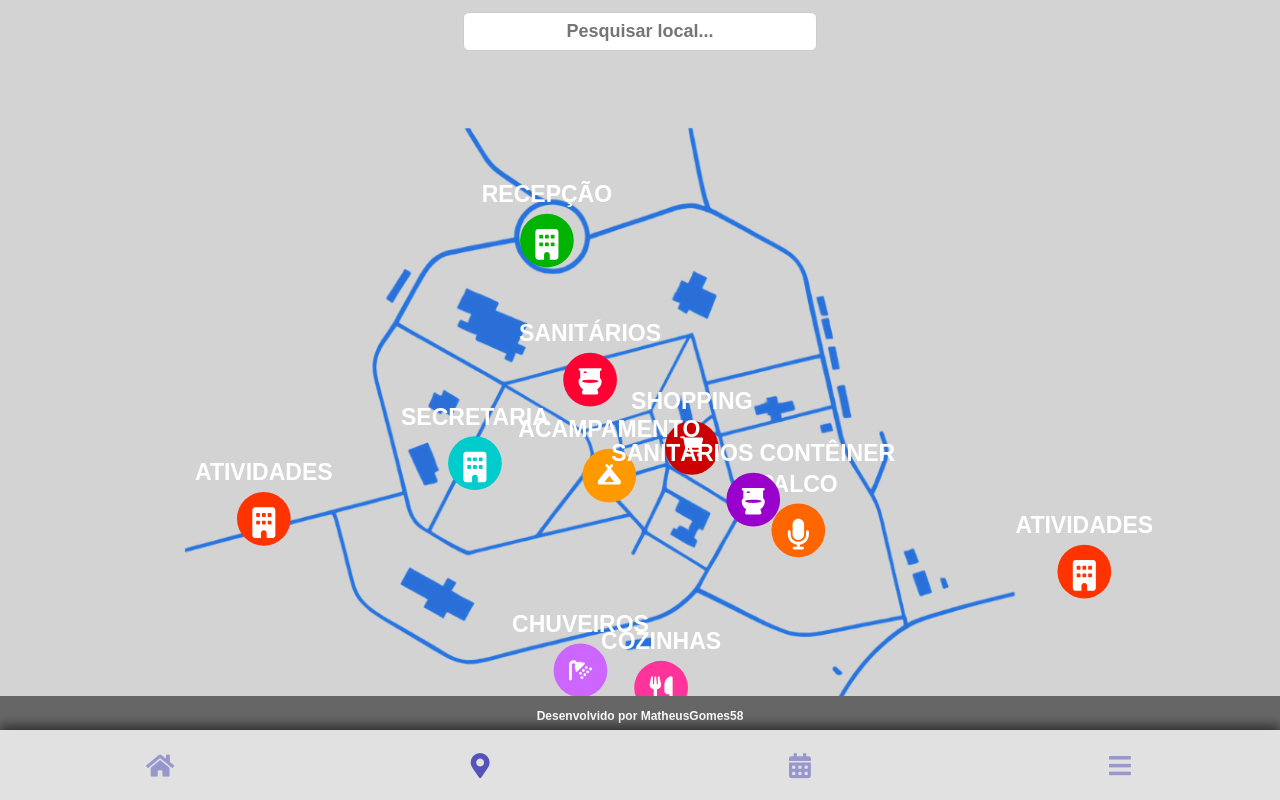
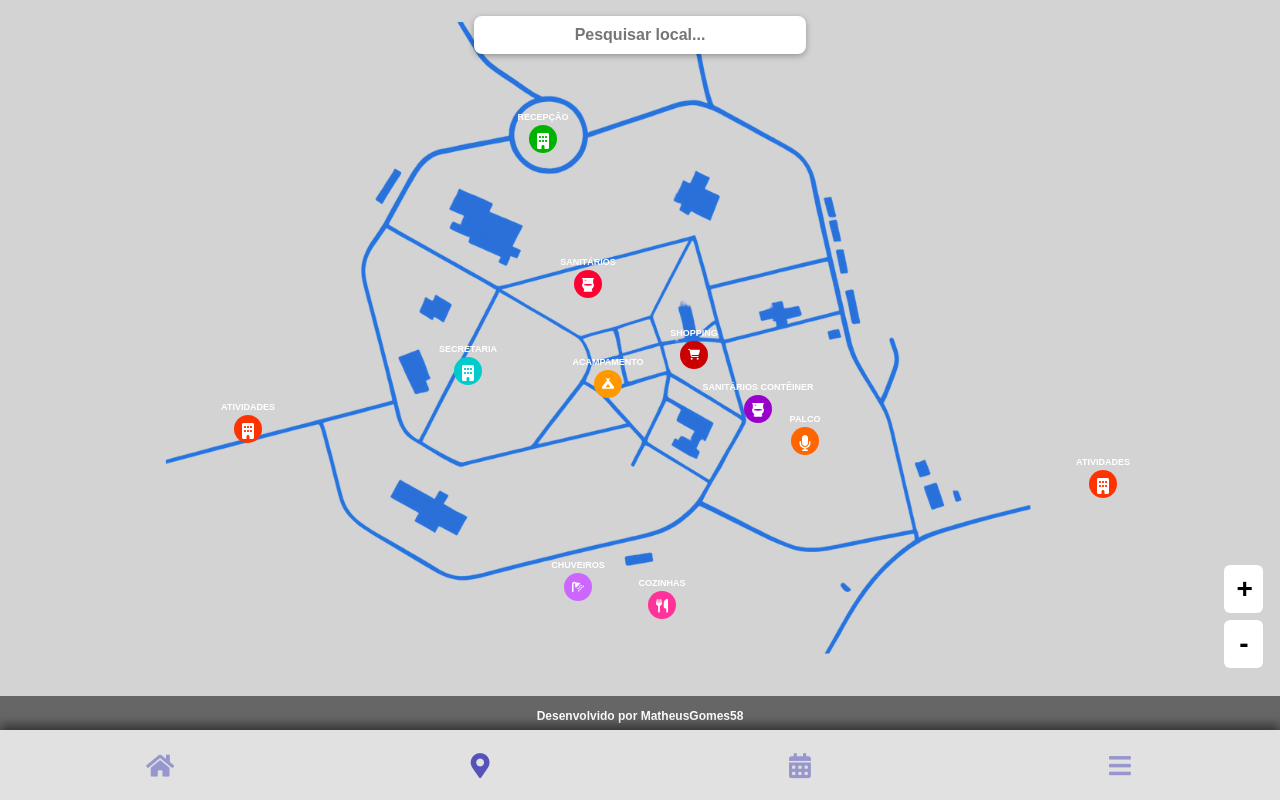
Before and after one commit to MatheusGomes58/AppCamporiAPaC, a React (Create React App) app: page /map in a window 1280 px wide. Built offline with nearby package versions, Linux system fonts and the light colour scheme.

Commit message:
mapa corrigido

```diff
--- a/src/css/mapPage.css
+++ b/src/css/mapPage.css
@@ -1,27 +1,94 @@
 .mapa-container {
   position: relative;
+  width: 100%;
+  height: 100vh;
+  overflow: hidden;
+}
+
+.mapa-zoom-wrapper {
   width: 100vw;
-  height: 100vh;
+  height: calc(87vh - 20px); /* Ajuste conforme altura da search-bar */
+  overflow: auto;
   display: flex;
-  flex-direction: column;
+  justify-content: center;
   align-items: center;
+
+  /* Scrollbar para navegadores baseados em WebKit */
+  scrollbar-width: thin;              /* Firefox */
+  scrollbar-color: #888 transparent;  /* Firefox */
+}
+
+/* WebKit (Chrome, Edge, Brave, etc.) */
+.mapa-zoom-wrapper::-webkit-scrollbar {
+  width: 10px;
+  height: 10px;
+}
+
+.mapa-zoom-wrapper::-webkit-scrollbar-track {
+  background: transparent;
+}
+
+.mapa-zoom-wrapper::-webkit-scrollbar-thumb {
+  background-color: #888;       /* Cor do thumb */
+  border-radius: 10px;          /* Bordas arredondadas */
+  border: 2px solid transparent;
+  background-clip: content-box;
+  transition: background-color 0.3s;
+}
+
+.mapa-zoom-wrapper::-webkit-scrollbar-thumb:hover {
+  background-color: #555;       /* Cor ao passar o mouse */
+}
+
+
+.mapa-inner {
+  width: 1024px;
+  height: 768px;
+  transform-origin: top left;
+  transition: transform 0.2s ease;
+}
+
+.mapa-svg {
+  width: 100%;
+  height: 100%;
+  display: block;
 }
 
 .search-bar {
-  margin: 12px 0;
-  padding: 8px 16px;
-  font-size: 18px;
-  width: 320px;
-  border-radius: 6px;
-  border: 1px solid #ccc;
+  position: absolute;
+  top: 16px;
+  left: 50%;
+  transform: translateX(-50%);
+  z-index: 10;
+  padding: 10px 16px;
+  font-size: 16px;
+  border-radius: 8px;
+  border: none;
+  outline: none;
+  width: 300px;
+  max-width: 90%;
+  box-shadow: 0 2px 6px rgba(0, 0, 0, 0.3);
+}
+
+@media (max-width: 600px) {
+  .search-bar {
+    font-size: 14px;
+    padding: 8px 12px;
+    width: 90%;
+  }
+}
+.mapa-container {
+  position: relative;
+  width: 100%;
+  height: 100vh;
+  overflow: hidden;
 }
 
 .mapa-svg {
-  flex-grow: 1;
-  width: 100%;
-  height: 100%;
-  user-select: none;
+  display: block;
+  background-color: transparent;
 }
+
 
 .mapa-ponto circle {
   transition: r 0.2s ease, filter 0.2s ease;
@@ -41,3 +108,40 @@
   pointer-events: none;
   user-select: none;
 }
+
+.search-bar {
+  position: absolute;
+  top: 16px;
+  left: 50%;
+  transform: translateX(-50%);
+  z-index: 10;
+  padding: 10px 16px;
+  font-size: 16px;
+  border-radius: 8px;
+  border: none;
+  outline: none;
+  width: 300px;
+  box-shadow: 0 2px 6px rgba(0, 0, 0, 0.3);
+}
+
+
+.zoom-controls {
+  position: absolute;
+  bottom: 126px;
+  right: 16px;
+  z-index: 10;
+  display: flex;
+  flex-direction: column;
+}
+
+
+.zoom-controls button {
+  color: black;
+  font-size: 28px;
+  padding: 8px 12px;
+  border: none;
+  border-radius: 6px;
+  margin-bottom: 6px;
+  cursor: pointer;
+  transition: background-color 0.2s;
+}
--- a/src/data/mapData.json
+++ b/src/data/mapData.json
@@ -1,13 +1,13 @@
 [
-  { "id": "recepcao", "nome": "RECEPÇÃO", "x": 415, "y": 185, "cor": "#00b300", "icon": "building" },
-  { "id": "shopping", "nome": "SHOPPING", "x": 566, "y": 401, "cor": "#cc0000", "icon": "shopping-cart" },
-  { "id": "palco", "nome": "PALCO", "x": 677, "y": 487, "cor": "#ff6600", "icon": "microphone" },
-  { "id": "cozinhas", "nome": "COZINHAS", "x": 534, "y": 651, "cor": "#ff3399", "icon": "utensils" },
-  { "id": "chuveiros", "nome": "CHUVEIROS", "x": 450, "y": 633, "cor": "#cc66ff", "icon": "shower" },
-  { "id": "secretaria", "nome": "SECRETARIA", "x": 340, "y": 417, "cor": "#00cccc", "icon": "file-alt" },
-  { "id": "atividades_oeste", "nome": "ATIVIDADES", "x": 120, "y": 475, "cor": "#ff3300", "icon": "dumbbell" },
-  { "id": "atividades_leste", "nome": "ATIVIDADES", "x": 975, "y": 530, "cor": "#ff3300", "icon": "dumbbell" },
-  { "id": "acampamento_centro", "nome": "ACAMPAMENTO", "x": 480, "y": 430, "cor": "#ff9900", "icon": "campground" },
-  { "id": "sant_containers", "nome": "SANITÁRIOS CONTÊINER", "x": 630, "y": 455, "cor": "#9900cc", "icon": "toilet" },
-  { "id": "santarios_norte", "nome": "SANITÁRIOS", "x": 460, "y": 330, "cor": "#ff0033", "icon": "toilet" }
+  { "id": "recepcao", "nome": "RECEPÇÃO", "x": 415, "y": 185, "cor": "#00b300", "icon": "building", "tamanho": 0.5 },
+  { "id": "shopping", "nome": "SHOPPING", "x": 566, "y": 401, "cor": "#cc0000", "icon": "shopping-cart", "tamanho": 0.5 },
+  { "id": "palco", "nome": "PALCO", "x": 677, "y": 487, "cor": "#ff6600", "icon": "microphone" , "tamanho": 0.5 },
+  { "id": "cozinhas", "nome": "COZINHAS", "x": 534, "y": 651, "cor": "#ff3399", "icon": "utensils", "tamanho": 0.5  },
+  { "id": "chuveiros", "nome": "CHUVEIROS", "x": 450, "y": 633, "cor": "#cc66ff", "icon": "shower", "tamanho": 0.5  },
+  { "id": "secretaria", "nome": "SECRETARIA", "x": 340, "y": 417, "cor": "#00cccc", "icon": "file-alt", "tamanho": 0.5  },
+  { "id": "atividades_oeste", "nome": "ATIVIDADES", "x": 120, "y": 475, "cor": "#ff3300", "icon": "dumbbell", "tamanho": 0.5  },
+  { "id": "atividades_leste", "nome": "ATIVIDADES", "x": 975, "y": 530, "cor": "#ff3300", "icon": "dumbbell", "tamanho": 0.5  },
+  { "id": "acampamento_centro", "nome": "ACAMPAMENTO", "x": 480, "y": 430, "cor": "#ff9900", "icon": "campground", "tamanho": 0.5  },
+  { "id": "sant_containers", "nome": "SANITÁRIOS CONTÊINER", "x": 630, "y": 455, "cor": "#9900cc", "icon": "toilet", "tamanho": 0.5  },
+  { "id": "santarios_norte", "nome": "SANITÁRIOS", "x": 460, "y": 330, "cor": "#ff0033", "icon": "toilet", "tamanho": 0.5  }
 ]
--- a/src/pages/mapPage.jsx
+++ b/src/pages/mapPage.jsx
@@ -23,7 +23,6 @@ import {
   faUsers,
 } from '@fortawesome/free-solid-svg-icons';
 
-// Mapeia string do JSON para ícones FontAwesome
 const iconMap = {
   building: faBuilding,
   'shopping-cart': faShoppingCart,
@@ -43,16 +42,10 @@ const iconMap = {
   grupo: faUsers
 };
 
-
-// Componente para desenhar o ícone FontAwesome direto dentro do SVG
 function IconSVG({ icon, x, y, size = 24, color = 'white' }) {
   if (!icon) return null;
-
-  // icon.icon é um array, o 5º item (index 4) é o path SVG (string)
   const svgPath = icon.icon[4];
   const width = icon.icon[0];
-  const height = icon.icon[1];
-
   return (
     <g transform={`translate(${x},${y}) scale(${size / width})`} fill={color}>
       <path d={svgPath} />
@@ -64,7 +57,9 @@ export default function MapaSVG() {
   const location = useLocation();
   const queryParams = useMemo(() => new URLSearchParams(location.search), [location.search]);
   const query = queryParams.get('localizacao') || '';
+  const [zoom, setZoom] = useState(1);
 
+  // Mapeia ícones para os pontos
   const pontos = pontosJSON.map((p) => ({
     ...p,
     icon: iconMap[p.icon] || faBuilding,
@@ -73,6 +68,7 @@ export default function MapaSVG() {
   const [search, setSearch] = useState('');
   const [selectedId, setSelectedId] = useState(null);
 
+  // Ao carregar a página, se query existe, seta a busca e seleciona ponto
   useEffect(() => {
     if (query) {
       setSearch(query.toUpperCase());
@@ -85,7 +81,17 @@ export default function MapaSVG() {
     }
   }, [query, pontos]);
 
-  const pontosFiltrados = pontos.filter(
+  // Quando a busca muda e não é vazia, reseta o zoom para 1
+  useEffect(() => {
+    if (search.trim() !== '') {
+      setZoom(1);
+    }
+  }, [search]);
+
+  // Filtra pontos: se busca vazia, mostra todos, senão só os filtrados
+  const pontosFiltrados = search.trim() === ''
+    ? pontos
+    : pontos.filter(
         (p) =>
           p.nome.toLowerCase().includes(search.toLowerCase()) ||
           p.id.toLowerCase().includes(search.toLowerCase())
@@ -94,13 +100,10 @@ export default function MapaSVG() {
   const handleMapaClick = (event) => {
     const svg = event.currentTarget;
     const rect = svg.getBoundingClientRect();
-
     const scaleX = 1024 / rect.width;
     const scaleY = 768 / rect.height;
-
     const x = (event.clientX - rect.left) * scaleX;
     const y = (event.clientY - rect.top) * scaleY;
-
     console.log(`Coordenadas no mapa:\nX: ${Math.round(x)}, Y: ${Math.round(y)}`);
   };
 
@@ -116,18 +119,26 @@ export default function MapaSVG() {
           setSelectedId(null);
         }}
       />
+
+      <div className="mapa-zoom-wrapper">
+        <div className="mapa-inner" style={{ transform: `scale(${zoom})`, transformOrigin: 'top left' }}>
           <svg
             viewBox="0 0 1024 768"
             className="mapa-svg"
-        preserveAspectRatio="xMidYMid meet"
-        onClick={handleMapaClick} // <-- Clique geral no mapa
+            onClick={handleMapaClick}
           >
             <image href={mapa} x="0" y="0" width="1024" height="768" />
 
-        {pontosFiltrados.map((p) => (
+            {pontosFiltrados.map((p) => {
+              const isSelected = selectedId === p.id;
+              const scale = (p.tamanho || 1) * (isSelected && zoom === 1 ? 2.4 : 1);
+              const baseRadius = 28;
+              const iconSize = 24 * scale;
+
+              return (
                 <g
                   key={p.id}
-            className={`mapa-ponto ${selectedId === p.id ? 'selected' : ''}`}
+                  className={`mapa-ponto ${isSelected && zoom === 1 ? 'selected' : ''}`}
                   onClick={(e) => {
                     e.stopPropagation();
                     setSelectedId(p.id);
@@ -135,12 +146,18 @@ export default function MapaSVG() {
                   }}
                   cursor="pointer"
                 >
-            <circle cx={p.x} cy={p.y} r="28" fill={p.cor} />
-            <IconSVG icon={p.icon} x={p.x - 12} y={p.y - 12} size={24} color="white" />
+                  <circle cx={p.x} cy={p.y} r={baseRadius * scale} fill={p.cor} />
+                  <IconSVG
+                    icon={p.icon}
+                    x={p.x - iconSize / 2}
+                    y={p.y - iconSize / 2}
+                    size={iconSize}
+                    color="white"
+                  />
                   <text
                     x={p.x}
-              y={p.y - 40}
-              fontSize="24"
+                    y={p.y - baseRadius * scale - 5}
+                    fontSize={18 * scale}
                     textAnchor="middle"
                     fill="white"
                     fontWeight="600"
@@ -150,8 +167,16 @@ export default function MapaSVG() {
                     {p.nome}
                   </text>
                 </g>
-        ))}
+              );
+            })}
           </svg>
+        </div>
+      </div>
+
+      <div className="zoom-controls">
+        <button onClick={() => setZoom((z) => Math.min(z + 0.2, 20))}>+</button>
+        <button onClick={() => setZoom((z) => Math.max(z - 0.2, 1))}>-</button>
+      </div>
     </div>
   );
 }
```
Lines whose indentation alone changed are shown as unchanged.
